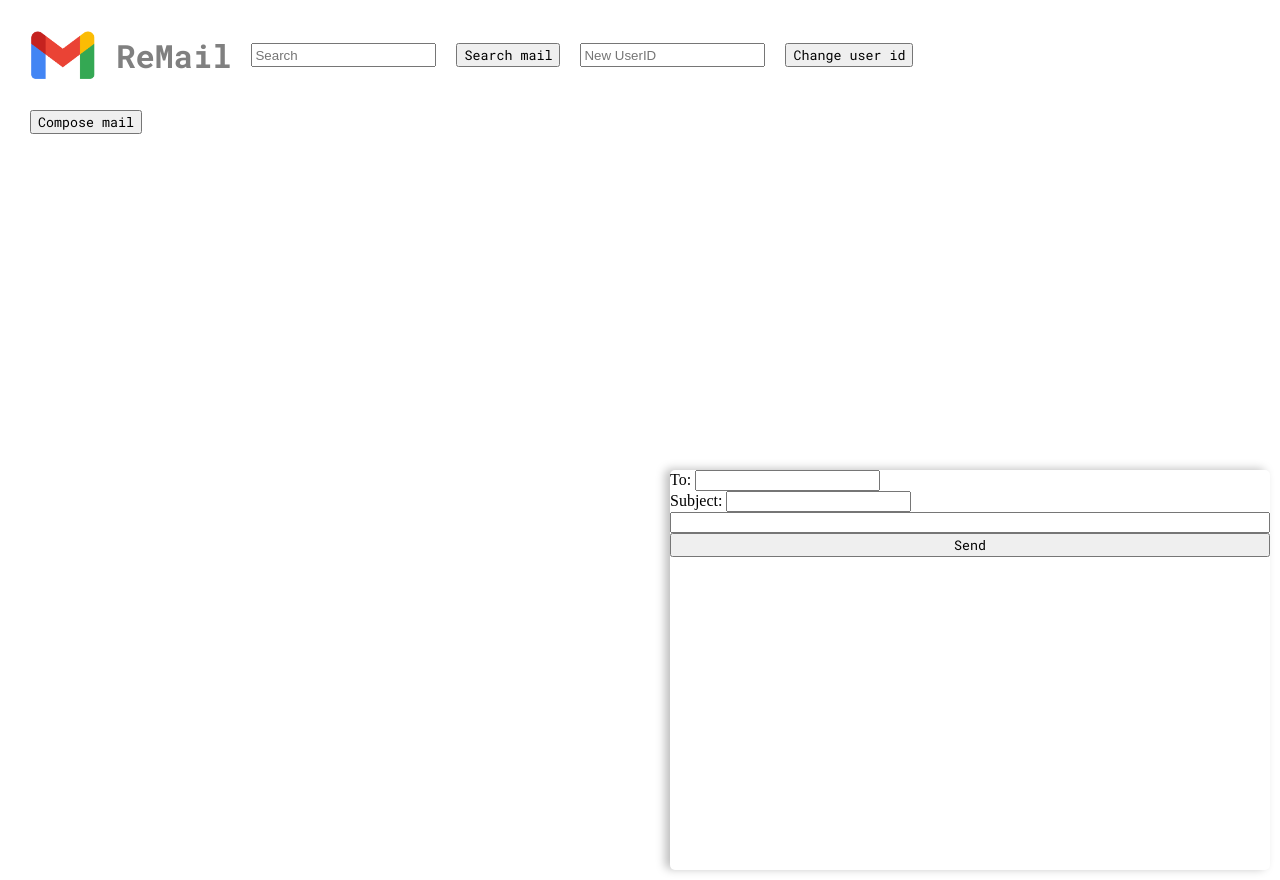
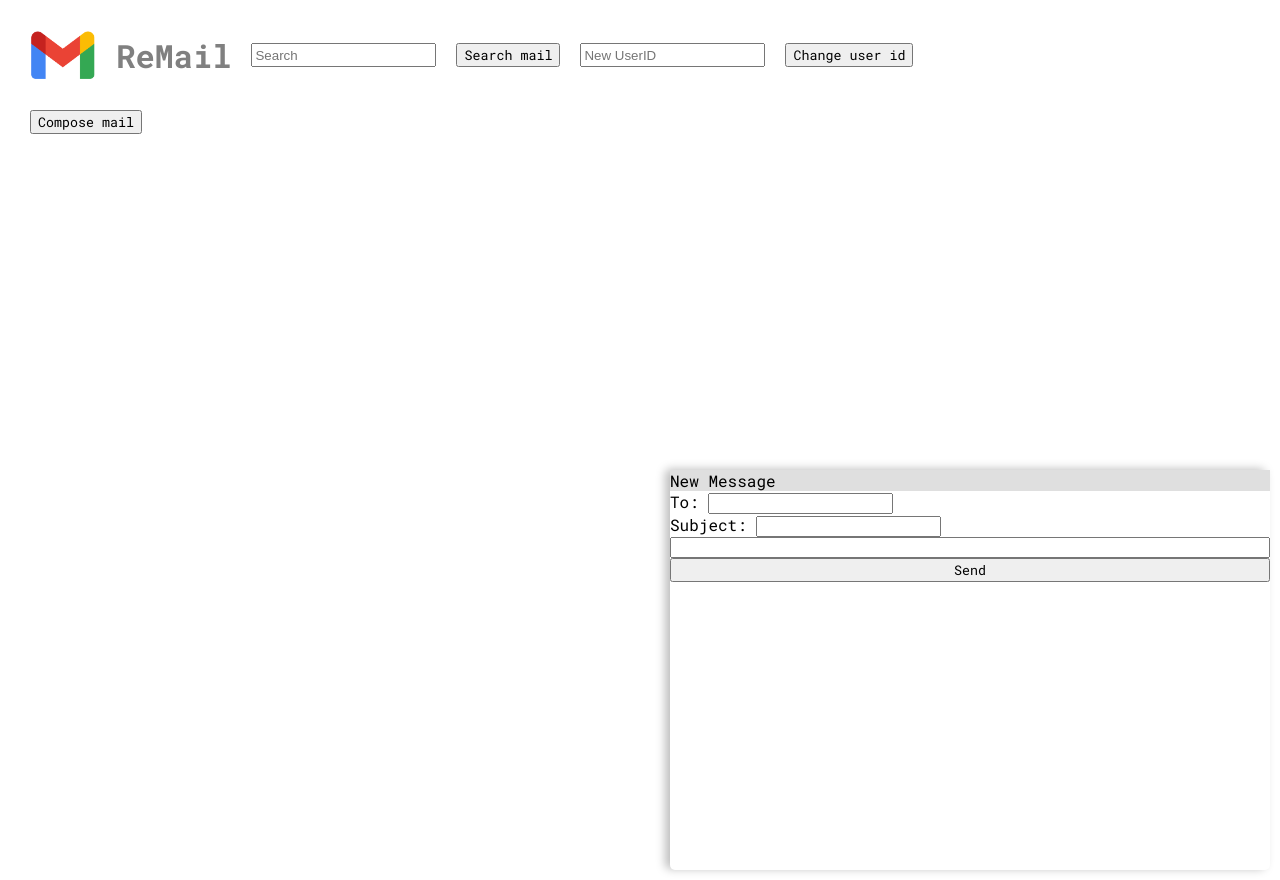
Before and after one commit to yuaneric06/ReMail, a React (Vite) app in the folder client/: page /mail in a window 1280 px wide. Both pictures are taken after a click on the button "Compose mail". Built offline with nearby package versions, Linux system fonts and the light colour scheme; a web font is replaced by a local one.

Commit message:
11/10
Completed skeleton of sending a mail

```diff
--- a/client/src/ReMail.css
+++ b/client/src/ReMail.css
@@ -71,4 +71,9 @@ button, h1 {
     flex-direction: column;
     border-radius: 5px;
     box-shadow: -5px -1px 10px rgb(191, 191, 191);
+    font-family: "Roboto Mono";
 }
+
+.draft-header {
+    background: rgb(223, 223, 223);
+}
--- a/client/src/ReMail.jsx
+++ b/client/src/ReMail.jsx
@@ -26,9 +26,10 @@ export default function ReMail() {
         const form = e.target;
         const formData = new FormData(form);
         console.log("ReMail.jsx: sending mail");
-        const mailTitle = formData.get("mailTitle");
-        const mailContent = formData.get("mailContents");
-        const receiver_userID = Number.parseInt(formData.get("receiverUserID"));
+        const recipients = formData.get("recipients");
+        const subject = formData.get("subject");
+        const content = formData.get("content");
+        const receiver_userID = Number.parseInt(recipients);
         if (isNaN(receiver_userID)) {
             console.log("ReMail.jsx: invalid receiver userID");
             return;
@@ -39,8 +40,8 @@ export default function ReMail() {
                 sender_id: userID,
                 receiver_id: receiver_userID,
                 time_sent: '2025-11-06 14:32:10',
-                title: mailTitle,
-                content: mailContent
+                title: subject,
+                content: content
             }
         );
     }
@@ -64,7 +65,8 @@ export default function ReMail() {
 
     const renderDraft = () => {
         return (
-            <form className="draft">
+            <form className="draft" onSubmit={handlePostMail}>
+                <label className="draft-header">New Message</label>
                 <label>
                     To: <input type="text" name="recipients" />
                 </label>
```
